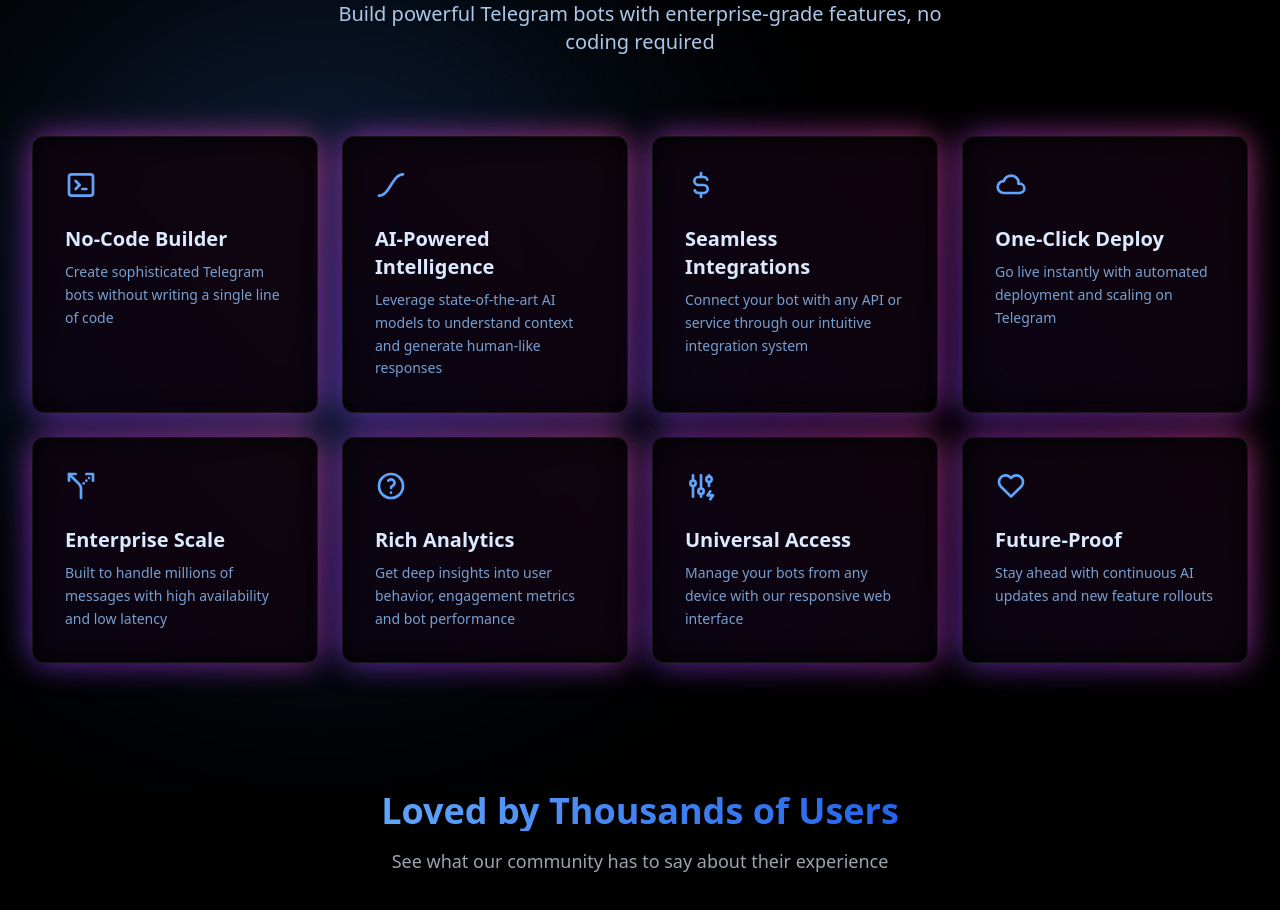
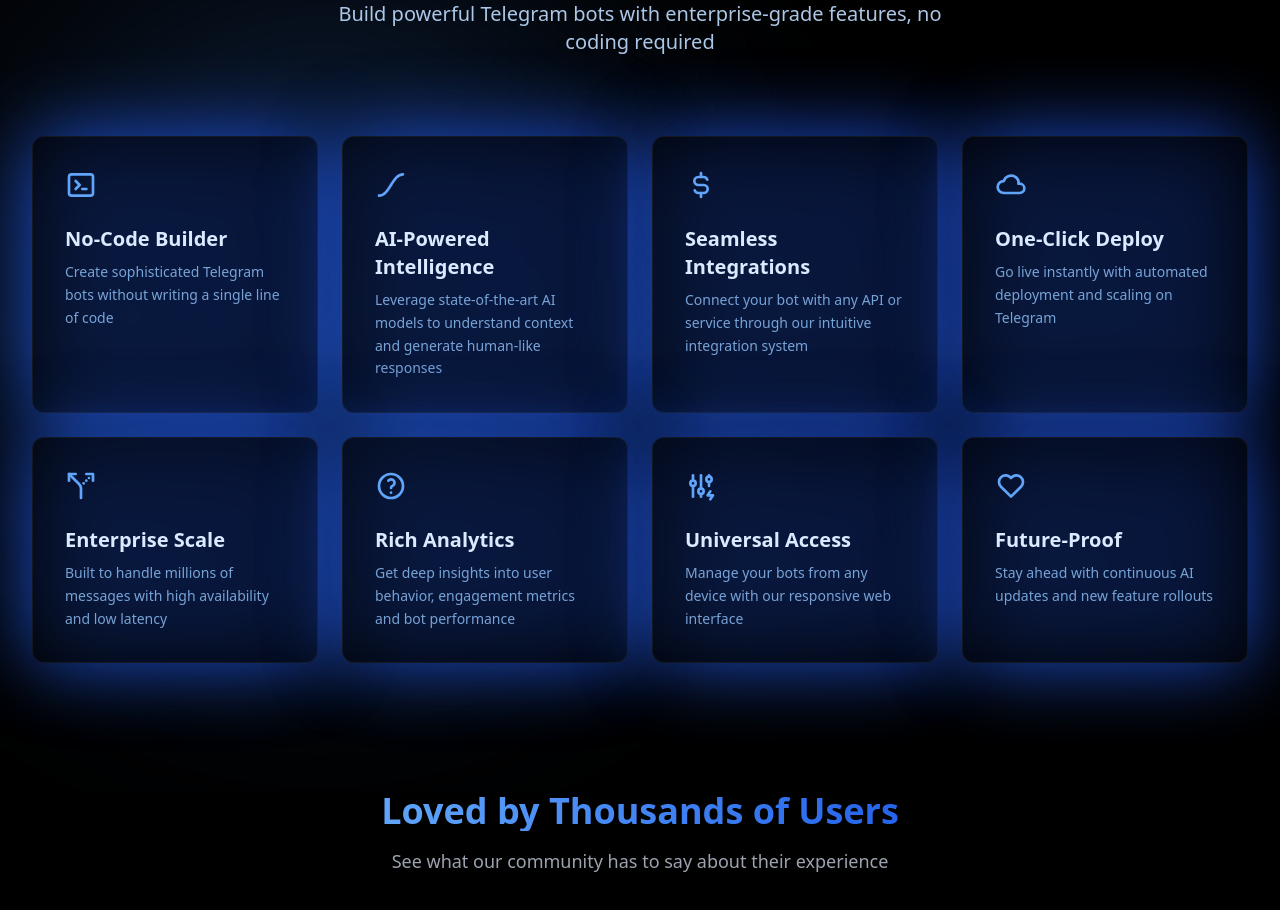
Before and after one commit to wubeabera123/insight-bridge-demo, a Next.js app: page / in a window 1280 px wide. Shown: the part 2720-3630 px from the top of the page. Built offline with nearby package versions, Linux system fonts and the light colour scheme.

Commit message:
chore: feature section gradient fix

```diff
--- a/src/app/components/Features.tsx
+++ b/src/app/components/Features.tsx
@@ -98,24 +98,24 @@
   return (
     <div className="relative">
       <div
-        className="absolute inset-0 opacity-75 blur-lg animate-gradient"
+        className="absolute inset-0 opacity-90 blur-2xl animate-gradient"
         style={{
           background: `linear-gradient(45deg,
             rgb(var(--color-1)),
             rgb(var(--color-2)),
             rgb(var(--color-3)),
             rgb(var(--color-4)))`,
-          backgroundSize: "300% 300%",
+          backgroundSize: "500% 500%",
           borderRadius: "16px",
           "--color-1": "96, 165, 250",   /* blue-400 */
-          "--color-2": "147, 51, 234",   /* purple-600 */
-          "--color-3": "236, 72, 153",   /* pink-500 */
-          "--color-4": "59, 130, 246",   /* blue-500 */
+          "--color-2": "37, 99, 235",    /* blue-600 */
+          "--color-3": "29, 78, 216",    /* blue-700 */
+          "--color-4": "147, 51, 234",   /* purple-600 */
         } as React.CSSProperties}
       />
 
       <div
-        className="relative h-full bg-black/90 border border-neutral-800/50 rounded-xl p-8 backdrop-blur-sm"
+        className="relative h-full bg-black/70 border border-neutral-800/50 rounded-xl p-8 backdrop-blur-sm"
       >
         <div className="space-y-6">
           <div className="text-blue-400">
--- a/tailwind.config.ts
+++ b/tailwind.config.ts
@@ -174,7 +174,7 @@
   			third: "moveInCircle 12s linear infinite",
   			fourth: "moveHorizontal 15s ease infinite",
   			fifth: "moveInCircle 8s ease infinite",
-  			gradient: 'gradient 10s ease infinite',
+  			gradient: 'gradient 3s linear infinite',
   		}
   	}
   },
```
